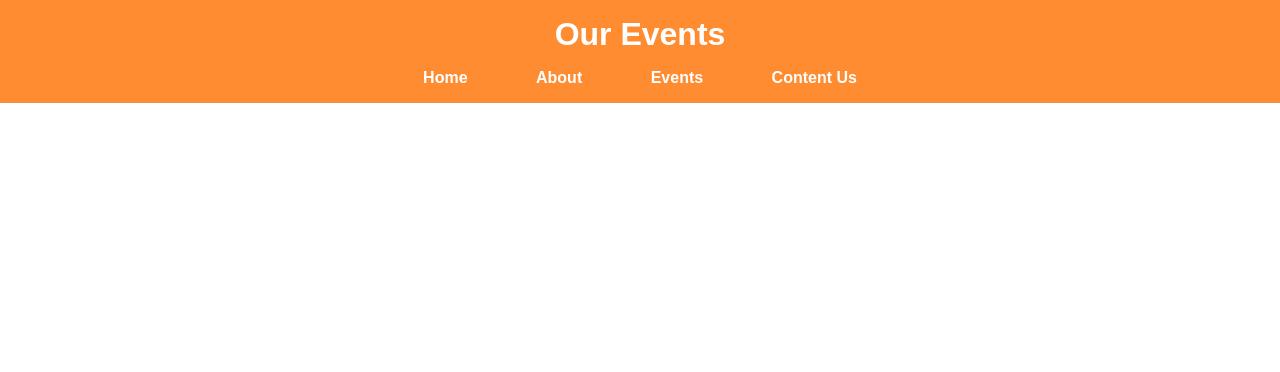
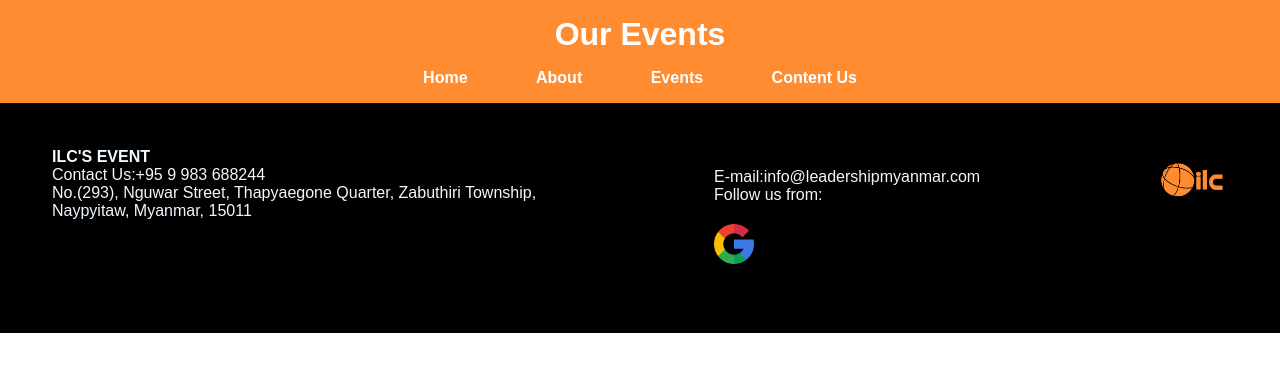
Before and after one commit to mthtclone/assignment1, a plain HTML site: page index.html in a window 1280 px wide. Drawn offline with Linux system fonts and the light colour scheme.

Commit message:
updated style.css, index and templates

```diff
--- a/index.html
+++ b/index.html
@@ -4,8 +4,7 @@
     <meta name="viewport" content="width=device-width, initial-scale=1.0">
 
     <link rel="stylesheet" href="./style.css">
-    <title>Events</title>
-    <link rel="icon" href="./Images/ilc_bg_remove.png">
+    <title>###</title>
 
     <!-- Google Font Server -->
     <link rel="preconnect" href="https://fonts.googleapis.com">
@@ -21,5 +20,27 @@
             <a href="#">Content Us</a>
         </nav>
     </header>
+
+    <footer>
+    <div class="footer-social">
+        <div class="fside-section">
+            <div class="fside-text">
+        <p><b>ILC'S EVENT</b></p>
+        <p> Contact Us:+95 9 983 688244</p>
+        <p> No.(293), Nguwar Street, Thapyaegone Quarter, Zabuthiri Township, </p>
+        <p>Naypyitaw, Myanmar, 15011</p></div>
+        <div class="mid-section">
+            <div class="midside-text">
+            <p> E-mail:info@leadershipmyanmar.com</p>
+            <p> Follow us from:</p>
+            <a href="https://ilu.edu.mm/" target="_blank">
+            <img src="/templates/google.png" class="google">
+            </a>
+        </div>
+        </div>
+        <div class="footer-logo-box">
+        <img src="/templates/ilc_bg_remove.png" alt="icon" class="ilc-logo"></div>
+    </div>
+   </footer>
 </body>
 </html>
--- a/style.css
+++ b/style.css
@@ -36,3 +36,53 @@
     }
 
 }
+
+@layer footer {
+
+.footer-social {
+    background: #000;
+    color: rgb(255, 255, 255);
+    text-align: left;
+    padding: 25px 2rem;
+}
+.fside-section {
+    display: flex;
+    align-items: left;
+    justify-content: space-between;
+    gap: 20px;
+    padding: 20px;
+}
+.fside-text {
+    color:aliceblue;
+}
+.midside-text {
+    text-align: left;
+    color:aliceblue;
+}
+.ilc-logo {
+    width:70px;
+    height:70px;
+    justify-items: right;
+    border-radius: 100%;
+    box-shadow: 0 4px 10px rgba(0,0,0,0.15);
+    transition: transform 0.25s ease;
+    flex: 1;
+}
+.mid-section {
+    display: flex;
+    align-items: left;
+    gap: 20px;
+    padding:20px;
+}
+.footer-logo-box {
+    width: 70px;
+    height:70px;
+}
+.google {
+    width: 40px;
+    height: 40px;
+    cursor: pointer;
+    margin-top: 20px;
+}
+
+}
```
Also changed, not shown: templates/google.png (added), templates/ilc_bg_remove.png (added).
